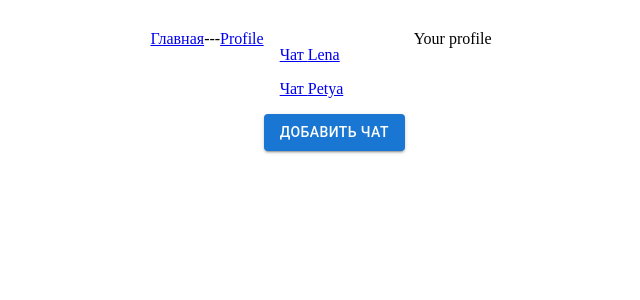
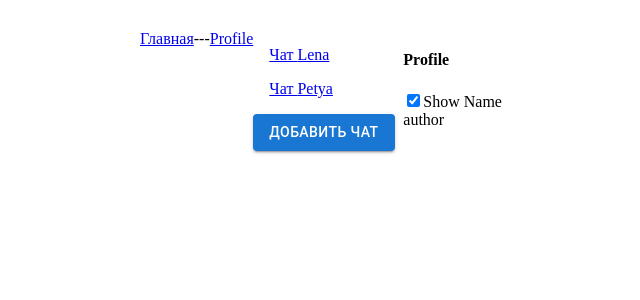
Before and after one commit to brand989/reactMessanger, a React app: page /profile in a window 1280 px wide. Shown: the top 300 px of the page, without its empty margins (319-959 px from the left). Built offline with nearby package versions, Linux system fonts and the light colour scheme.

Commit message:
add redux

```diff
--- a/package.json
+++ b/package.json
@@ -25,9 +25,11 @@
     "@emotion/styled": "^11.10.4",
     "@material-ui/core": "^4.12.4",
     "@mui/material": "^5.10.10",
+    "@reduxjs/toolkit": "^1.9.0",
     "css-loader": "^6.7.1",
     "react": "^18.2.0",
     "react-dom": "^18.2.0",
+    "react-redux": "^8.0.5",
     "react-router-dom": "^6.4.3",
     "sass": "^1.55.0",
     "sass-loader": "^13.1.0",
--- /dev/null
+++ b/src/components/Profile/Profile.jsx
@@ -0,0 +1,27 @@
+import React, { useCallback} from 'react';
+import { useSelector, useDispatch } from 'react-redux'
+import { toggleShowName } from '../../store/profile/profileSlice'
+
+
+
+export default function Profile() {
+
+    const showName = useSelector((state) => state.profile.showName)
+    const name  = useSelector((state) => state.profile.name)
+    const dispatch = useDispatch()
+
+
+    const setShowName = useCallback(() => {
+    dispatch(toggleShowName());
+    }, [dispatch]);
+
+
+    return (
+    <div>
+        <h4>Profile</h4>
+        <input type="checkbox" checked={showName} value={showName} onChange={setShowName}/>
+        <span>Show Name</span>
+        {showName && <div>{name}</div>}
+    </div>
+    );
+    }
--- /dev/null
+++ b/src/store/profile/profileSlice.js
@@ -0,0 +1,19 @@
+import { createSlice } from '@reduxjs/toolkit'
+
+export const profileSlice = createSlice({
+  name: 'profile',
+  initialState: {
+    showName: true,
+    name: 'author'
+  },
+  reducers: {
+    toggleShowName: (state) => {
+      state.showName = !state.showName
+    },
+
+  },
+})
+
+export const { toggleShowName } = profileSlice.actions
+
+export default profileSlice.reducer
--- /dev/null
+++ b/src/store/store.js
@@ -0,0 +1,8 @@
+import { configureStore } from '@reduxjs/toolkit'
+import { profileSlice } from './profile/profileSlice'
+
+export default configureStore({
+reducer: {
+    profile: profileSlice.reducer,
+}
+})
```
Also changed, not shown: src/components/App.jsx (+7 -2 lines), 1 other file (tests, documents, lock files or other folders).
